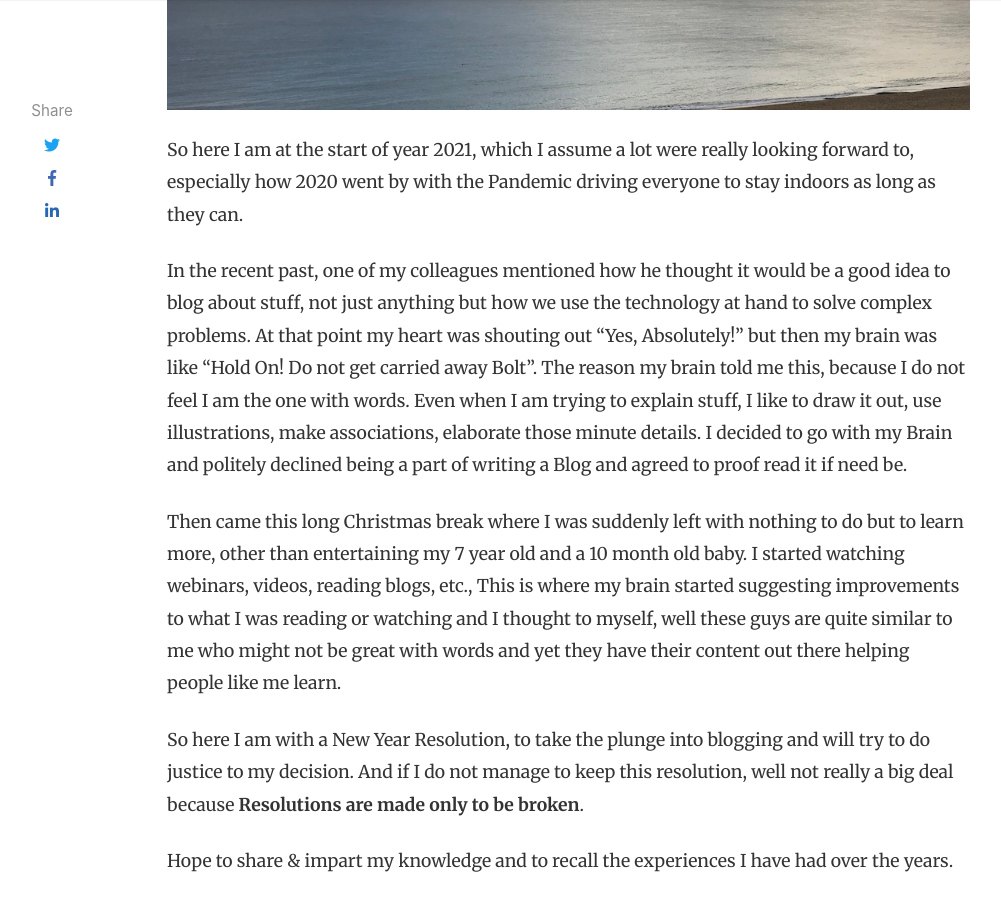
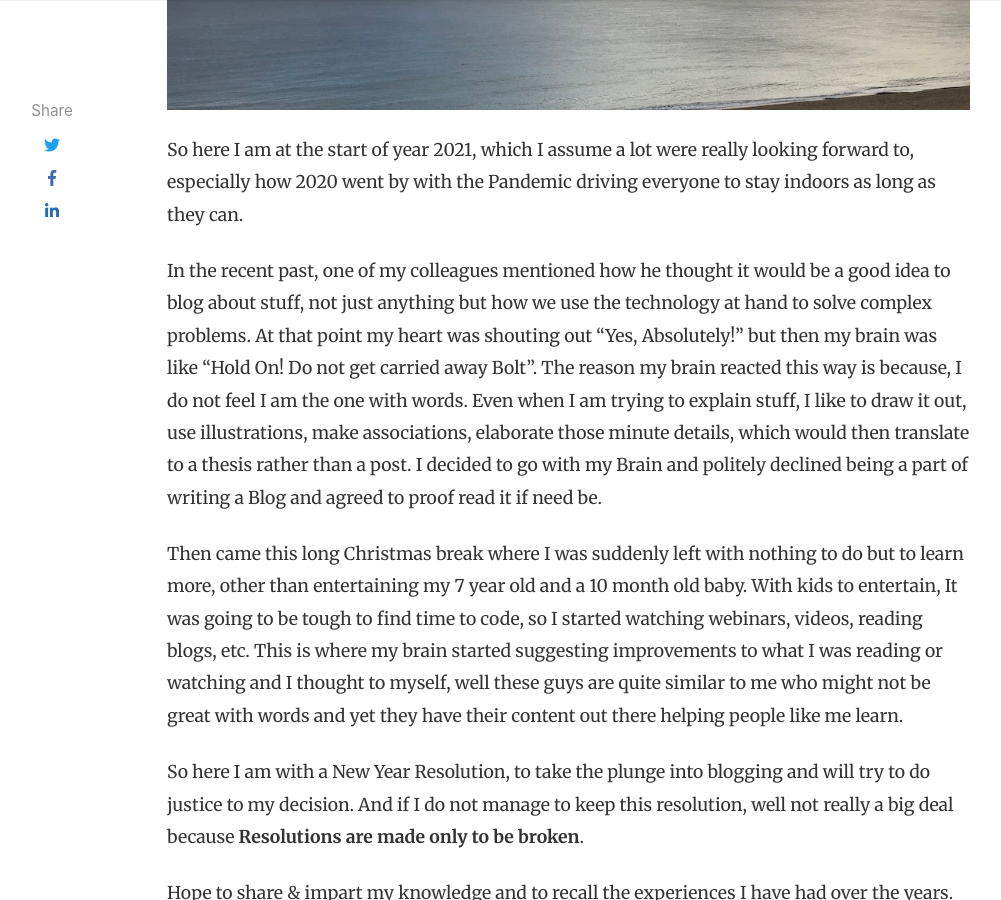
Before and after one commit to paragnairdev/paragnairdev.github.io, a Jekyll site: the page built from _posts/2021-01-03-new-year-resolution.md, in a window 1280 px wide and 900 px high, scrolled down 678 px. Shown: the whole window, without its empty margins (118-1119 px from the left). Built offline with Jekyll 4.4.1, drawn with Linux system fonts in a browser that asks for light colours; nearby versions of some CDN libraries; comment, search, counter and statistics services are not loaded.

Commit message:
Updated some content

```diff
--- a/_posts/2021-01-03-new-year-resolution.md
+++ b/_posts/2021-01-03-new-year-resolution.md
@@ -9,9 +9,9 @@ comments: false
 
 So here I am at the start of year 2021, which I assume a lot were really looking forward to, especially how 2020 went by with the Pandemic driving everyone to stay indoors as long as they can.
 
-In the recent past, one of my colleagues mentioned how he thought it would be a good idea to blog about stuff, not just anything but how we use the technology at hand to solve complex problems. At that point my heart was shouting out "Yes, Absolutely!" but then my brain was like "Hold On! Do not get carried away Bolt". The reason my brain told me this, because I do not feel I am the one with words. Even when I am trying to explain stuff, I like to draw it out, use illustrations, make associations, elaborate those minute details. I decided to go with my Brain and politely declined being a part of writing a Blog and agreed to proof read it if need be.
+In the recent past, one of my colleagues mentioned how he thought it would be a good idea to blog about stuff, not just anything but how we use the technology at hand to solve complex problems. At that point my heart was shouting out "Yes, Absolutely!" but then my brain was like "Hold On! Do not get carried away Bolt". The reason my brain reacted this way is because, I do not feel I am the one with words. Even when I am trying to explain stuff, I like to draw it out, use illustrations, make associations, elaborate those minute details, which would then translate to a thesis rather than a post. I decided to go with my Brain and politely declined being a part of writing a Blog and agreed to proof read it if need be.
 
-Then came this long Christmas break where I was suddenly left with nothing to do but to learn more, other than entertaining my 7 year old and a 10 month old baby. I started watching webinars, videos, reading blogs, etc., This is where my brain started suggesting improvements to what I was reading or watching and I thought to myself, well these guys are quite similar to me who might not be great with words and yet they have their content out there helping people like me learn.
+Then came this long Christmas break where I was suddenly left with nothing to do but to learn more, other than entertaining my 7 year old and a 10 month old baby. With kids to entertain, It was going to be tough to find time to code, so I started watching webinars, videos, reading blogs, etc. This is where my brain started suggesting improvements to what I was reading or watching and I thought to myself, well these guys are quite similar to me who might not be great with words and yet they have their content out there helping people like me learn.
 
 So here I am with a New Year Resolution, to take the plunge into blogging and will try to do justice to my decision. And if I do not manage to keep this resolution, well not really a big deal because **Resolutions are made only to be broken**.
 
```
